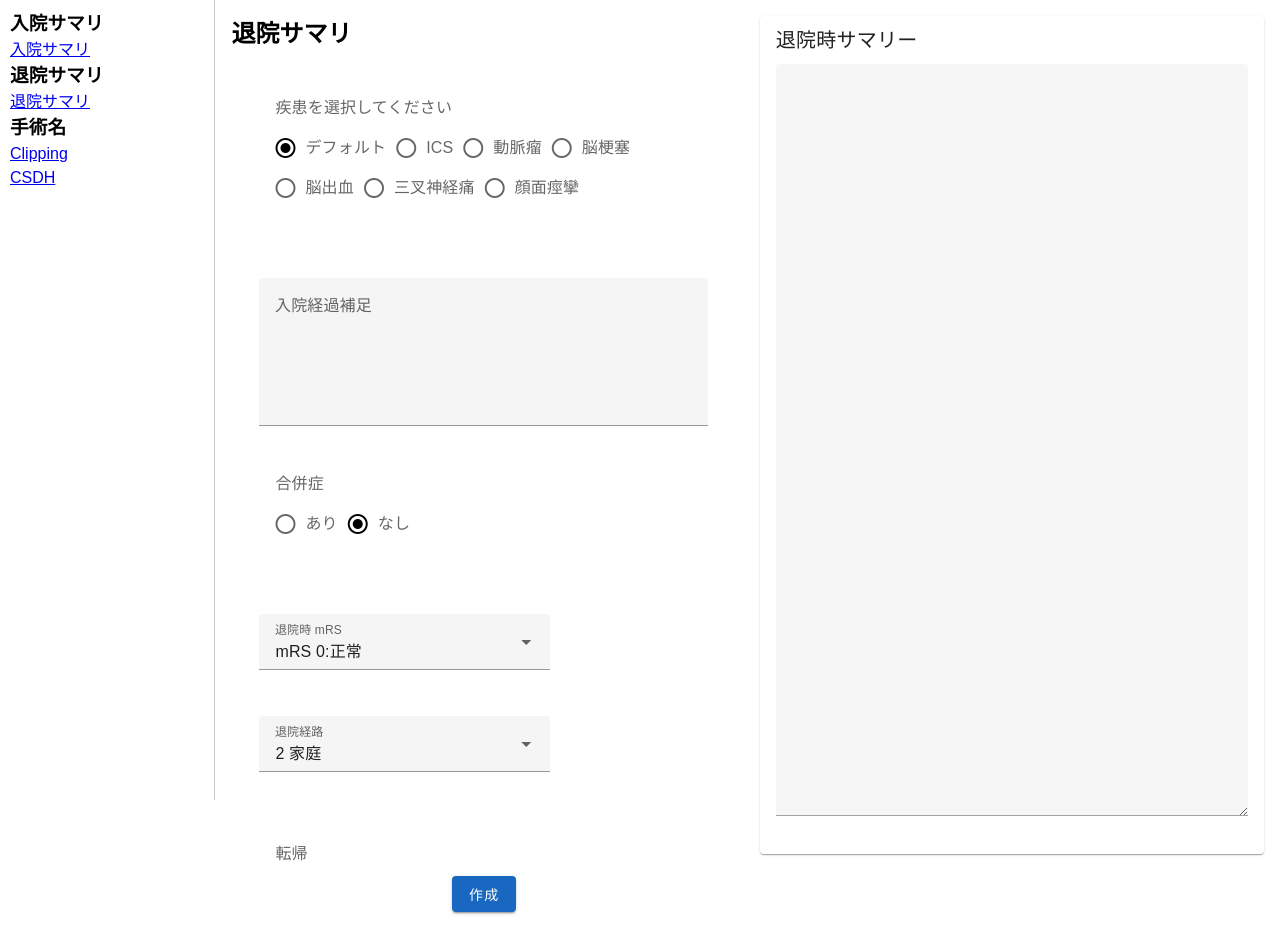
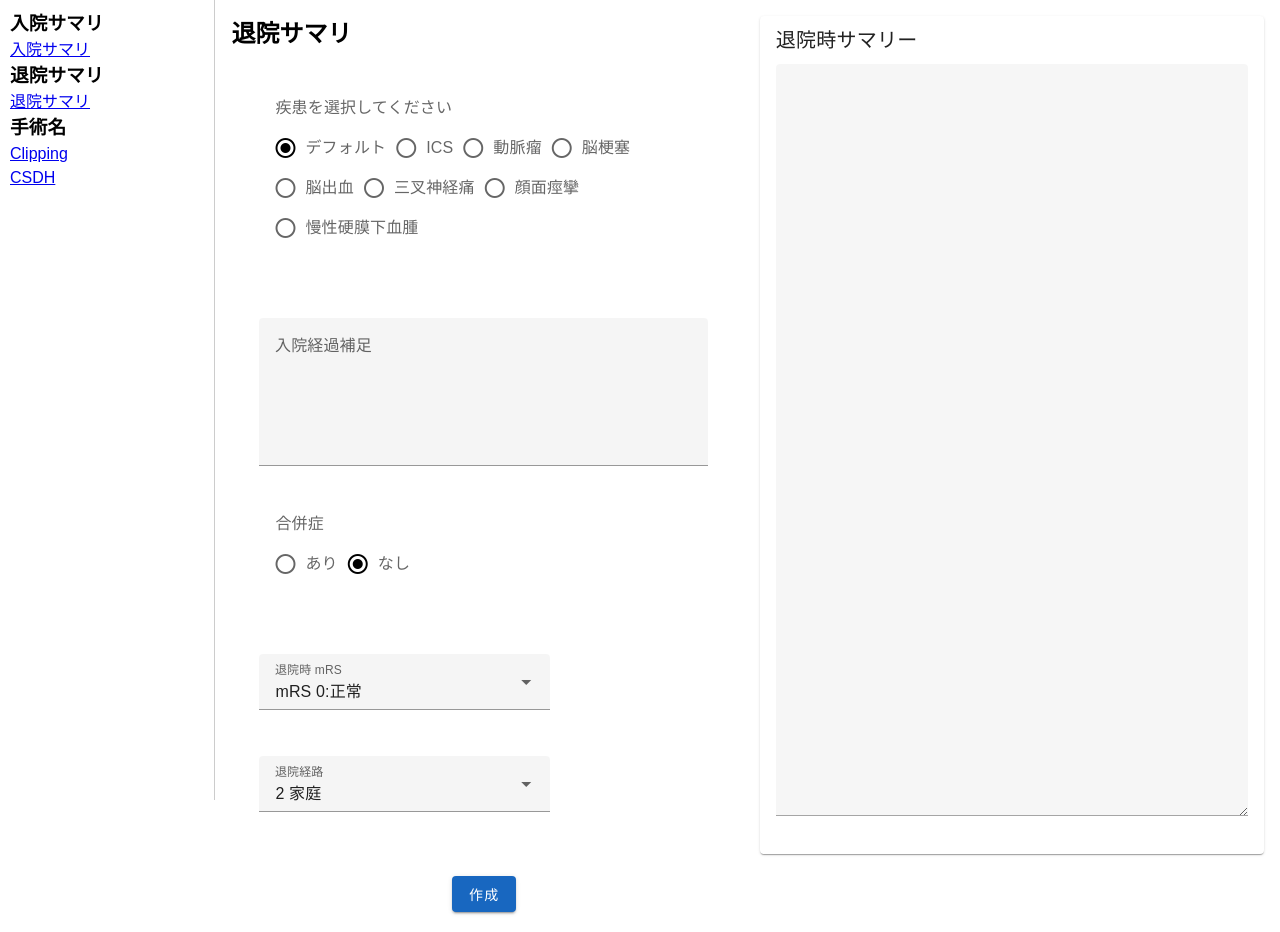
Before and after one commit to keinomura/vue-project, a Vue app: page /summaryAtDischarge in a window 1280 px wide. Built offline with nearby package versions, Linux system fonts and the light colour scheme.

Commit message:
ICS, 動脈瘤, 慢性硬膜下血腫　病名をSelectionSummaryTypeAtDFormに追加。

```diff
--- a/src/views/SummaryAtDischargeViews/SummaryAtDischargeForm.vue
+++ b/src/views/SummaryAtDischargeViews/SummaryAtDischargeForm.vue
@@ -77,10 +77,10 @@
 
   <script setup>
     import { ref, defineExpose, watch } from 'vue';
-    import TNAtDForm from './MVDAtDViews/TNAtDForm.vue';
-    import HFSAtDForm from './MVDAtDViews/HFSAtDForm.vue';
-    import SelectionTypeOfStrokeAtDForm from './StrokeAtDViews/SelectionTypeOfStrokeAtDForm.vue';
-    import SelectionTypeOfMVDAtDForm from './MVDAtDViews/SelectionTypeOfMVDAtDForm.vue';
+    // import TNAtDForm from './MVDAtDViews/TNAtDForm.vue';
+    // import HFSAtDForm from './MVDAtDViews/HFSAtDForm.vue';
+    // import SelectionTypeOfStrokeAtDForm from './StrokeAtDViews/SelectionTypeOfStrokeAtDForm.vue';
+    // import SelectionTypeOfMVDAtDForm from './MVDAtDViews/SelectionTypeOfMVDAtDForm.vue';
     import SelectionSummaryType from './SelectionSummaryTypeAtDForm.vue';
 
     // import HFSForm from './MVDViews/HFSForm.vue';
@@ -94,7 +94,7 @@
     const chooseDisName = ref('');
 
     const selectedDisease = ref('デフォルト');
-    const diseases = ref(['デフォルト', 'ICS', '動脈瘤', '脳梗塞', '脳出血', '三叉神経痛', '顔面痙攣']);
+    const diseases = ref(['デフォルト', 'ICS', '動脈瘤', '脳梗塞', '脳出血', '三叉神経痛', '顔面痙攣', '慢性硬膜下血腫']);
     const complication = ref('なし');
     const complicationText = ref('');
     const additionalComment = ref('');
@@ -160,7 +160,10 @@
         '三叉神経痛': 'TN',
         '顔面痙攣': 'HFS',
         '脳梗塞': 'CI',
-        '脳出血': 'ICH'
+        '脳出血': 'ICH',
+        'ICS': 'ICS',
+        '動脈瘤': 'Aneurysm',
+        '慢性硬膜下血腫': 'CSDH',
       };
       chooseDisName.value = diseaseMapping[selectedDisease.value] || null;
       return chooseDisName.value;
```
